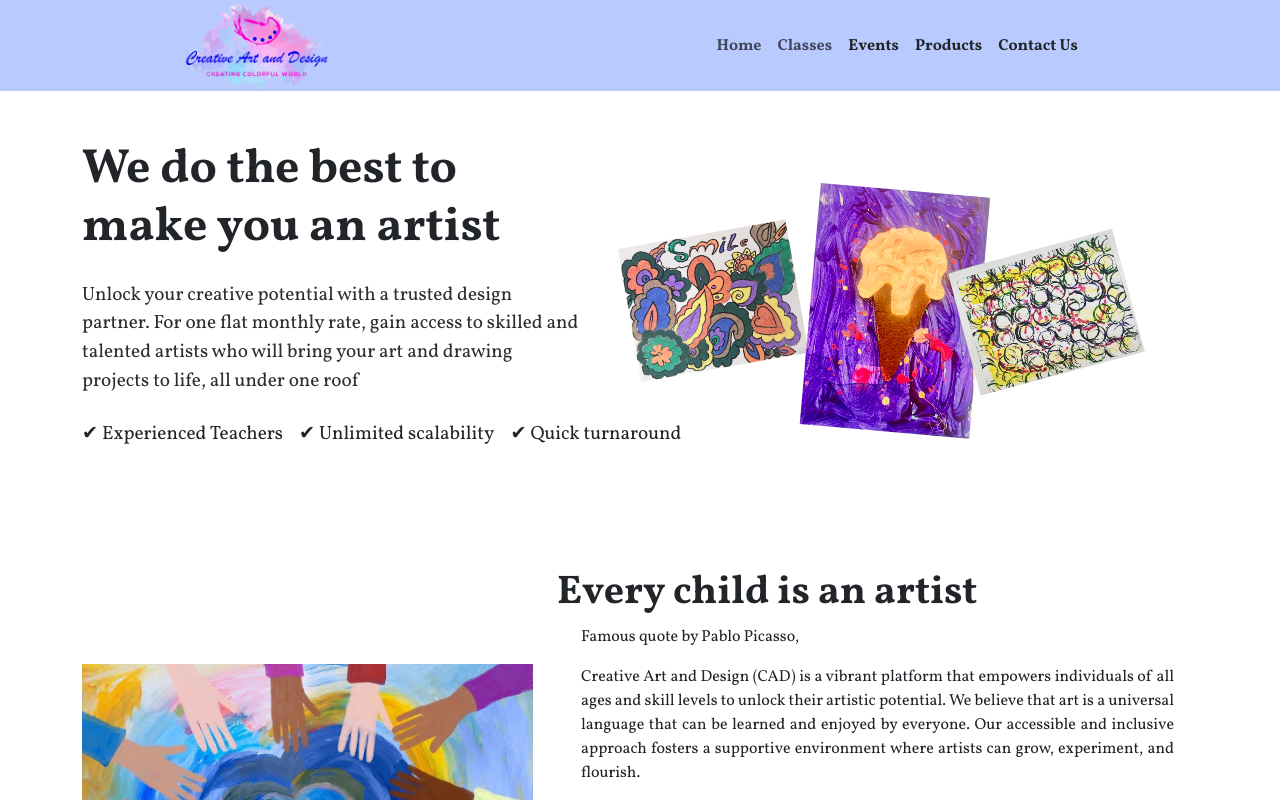
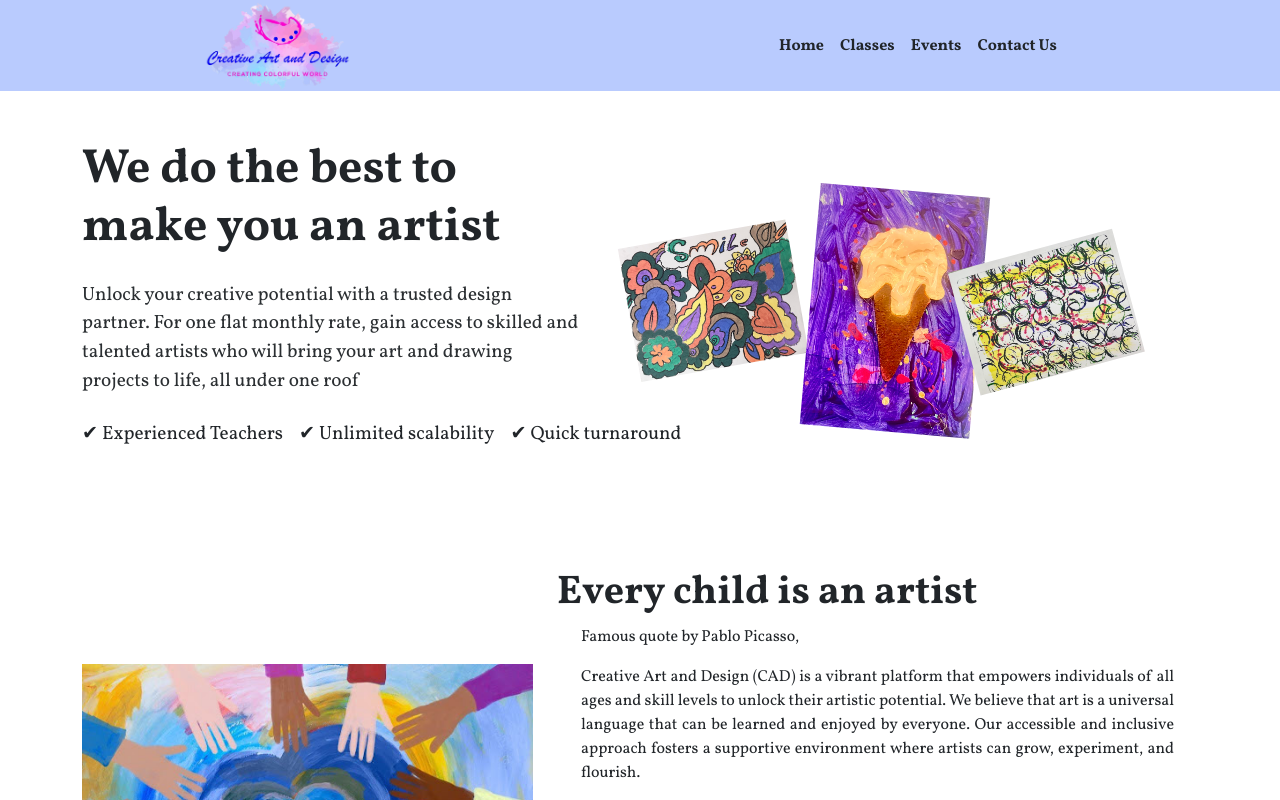
Before and after one commit to majbaulhoque/Creative-Art, a React (Vite) app: page / in a window 1280 px wide. Shown: the top 800 px of the page. Built offline with nearby package versions, Linux system fonts and the light colour scheme; a web font is replaced by a local one.

Commit message:
solved navbar bold issue

```diff
--- a/src/Component/Nav Bar/NavBar.jsx
+++ b/src/Component/Nav Bar/NavBar.jsx
@@ -27,7 +27,7 @@ const NavBar = () => {
                         <Navbar.Collapse id="basic-navbar-nav">
                             <Nav className="me-auto fw-bolder text-dark">
                                 <NavDropdown
-                                    className="text-dark text-decoration-none"
+                                    className="text-dark custom-dropdown text-decoration-none"
                                     title="Home"
                                     show={openDropdown === 'home'}
                                     onMouseEnter={() => handleMouseEnter('home')}
@@ -40,7 +40,7 @@ const NavBar = () => {
                                     <NavDropdown.Item as={Link} to="/curriculum">Our Curriculum</NavDropdown.Item>
                                 </NavDropdown>
                                 <NavDropdown
-                                    className="text-dark text-decoration-none"
+                                    className="text-dark custom-dropdown text-decoration-none"
                                     title="Classes"
                                     show={openDropdown === 'classes'}
                                     onMouseEnter={() => handleMouseEnter('classes')}
@@ -58,9 +58,9 @@ const NavBar = () => {
                                 <Nav.Link as={Link} to="/events" className='text-dark' onMouseEnter={handleMouseLeave}>
                                     Events
                                 </Nav.Link>
-                                <Nav.Link as={Link} to="/products" className='text-dark' onMouseEnter={handleMouseLeave}>
+                                {/* <Nav.Link as={Link} to="/products" className='text-dark' onMouseEnter={handleMouseLeave}>
                                     Products
-                                </Nav.Link>
+                                </Nav.Link> */}
                                 <Nav.Link as={Link} to="/contact" className='text-dark' onMouseEnter={handleMouseLeave}>
                                     Contact Us
                                 </Nav.Link>
--- a/src/assets/Css/index.css
+++ b/src/assets/Css/index.css
@@ -47,6 +47,9 @@ body {
 .visual-ul{
     margin-top: -16px;
 }
+.custom-dropdown > a {
+  color: rgba(var(--bs-dark-rgb), var(--bs-text-opacity)) !important;
+}
 
 @media screen and (min-width: 992px) {
   .dropdown:hover .dropdown-menu {
```
